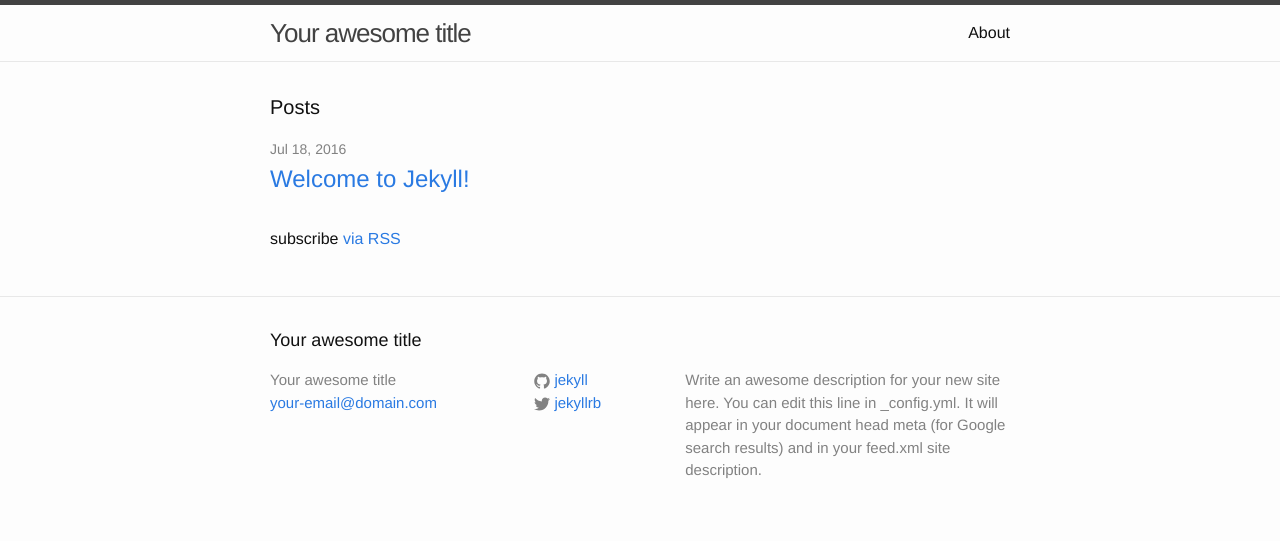
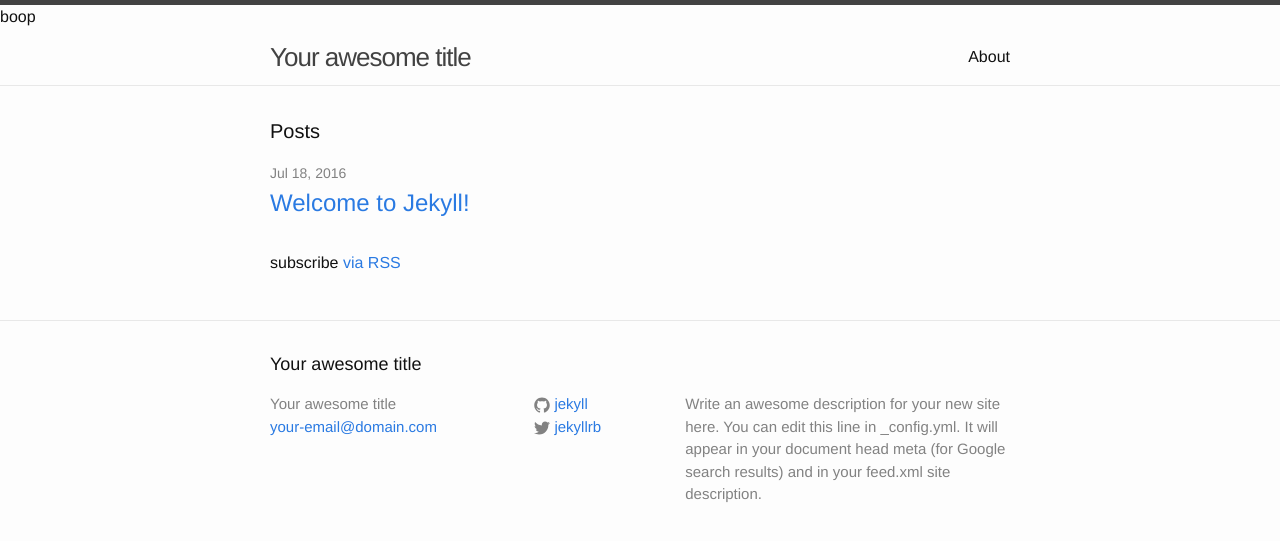
Before and after one commit to ericroberts/tint-demo, a Jekyll site: the page built from index.html, in a window 1280 px wide. Shown: the top 541 px of the page. Built offline with Jekyll 4.4.1, drawn with Linux system fonts in a browser that asks for light colours.

Commit message:
Modified _includes/header.html via tint

```diff
--- a/_includes/header.html
+++ b/_includes/header.html
@@ -1,4 +1,4 @@
-<header class="site-header">
+<header class="site-header">boop
 
   <div class="wrapper">
 
```
